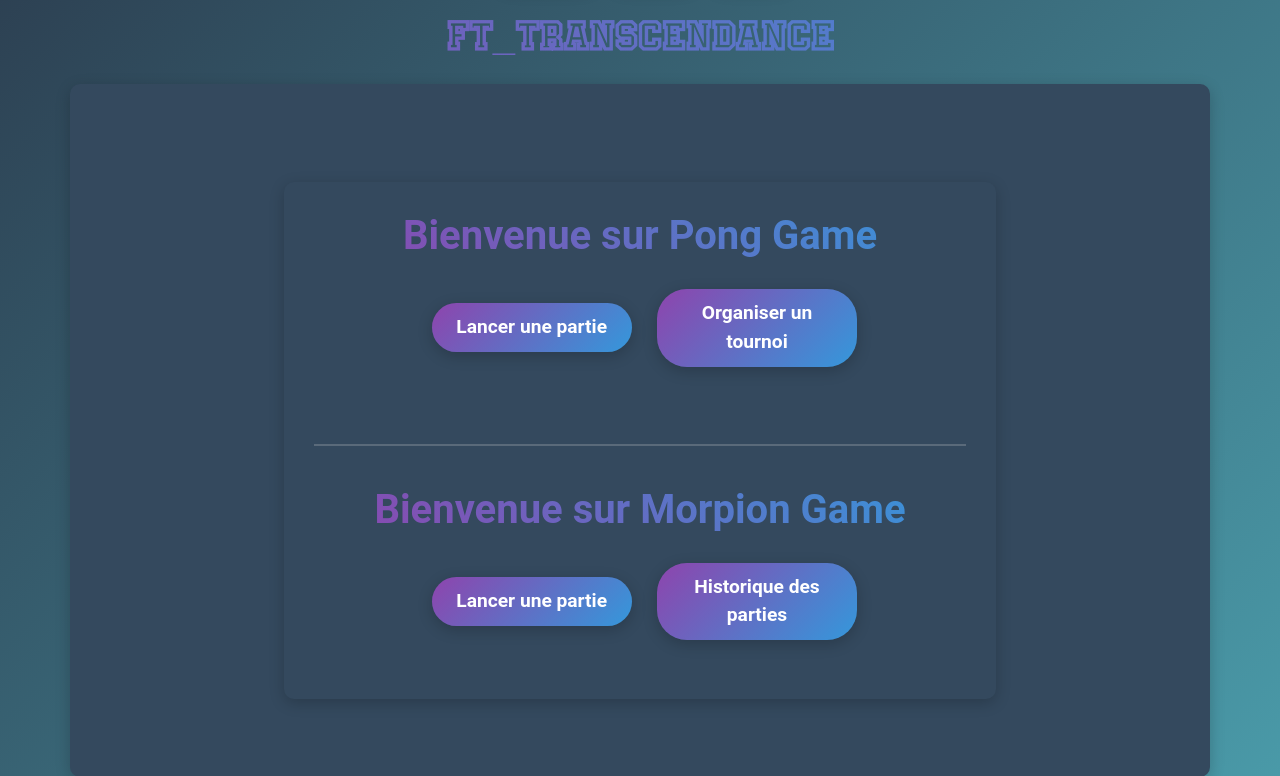
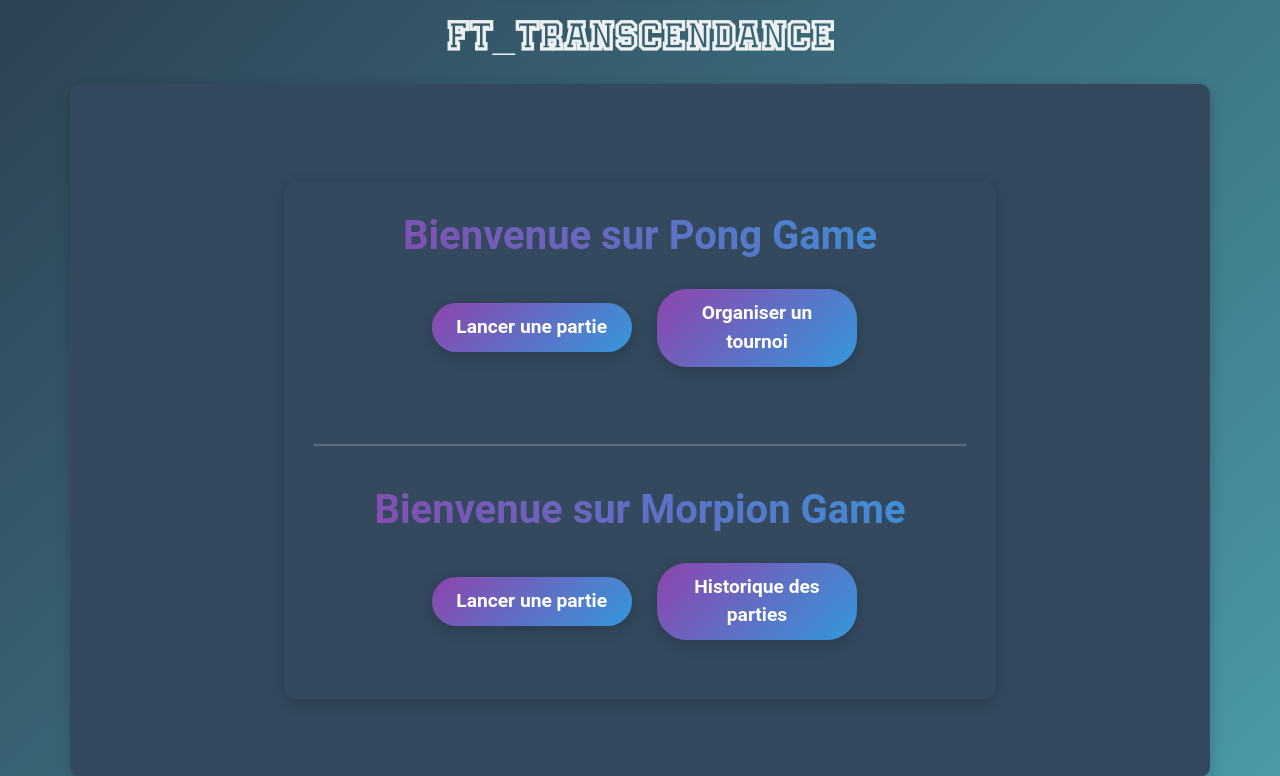
Before and after one commit to WilliamsOz/ft_transcendance, a Django app: template app/Game/templates/Game/home_game.html in a window 1280 px wide. Shown: the part 75-851 px from the top of the page. Run offline with Django 4.2, Linux system fonts and the light colour scheme; the template is opened without the code that fills it, so the values that code supplies are empty; some libraries are stand-ins or nearby versions.

Commit message:
Modification front-end

```diff
--- a/app/Game/templates/Game/home_game.html
+++ b/app/Game/templates/Game/home_game.html
@@ -33,7 +33,7 @@
         font-family: 'Roboto', sans-serif;
     }
 
-    .title, .pong-title, .morpion-title, .profile-title {
+    .pong-title, .morpion-title, .profile-title {
         font-size: 2.5rem;
         font-weight: bold;
         color: #f3ec78;
@@ -41,6 +41,7 @@
         -webkit-background-clip: text;
         -webkit-text-fill-color: transparent;
     }
+
 
     .btn-custom {
         display: inline-block;
```
